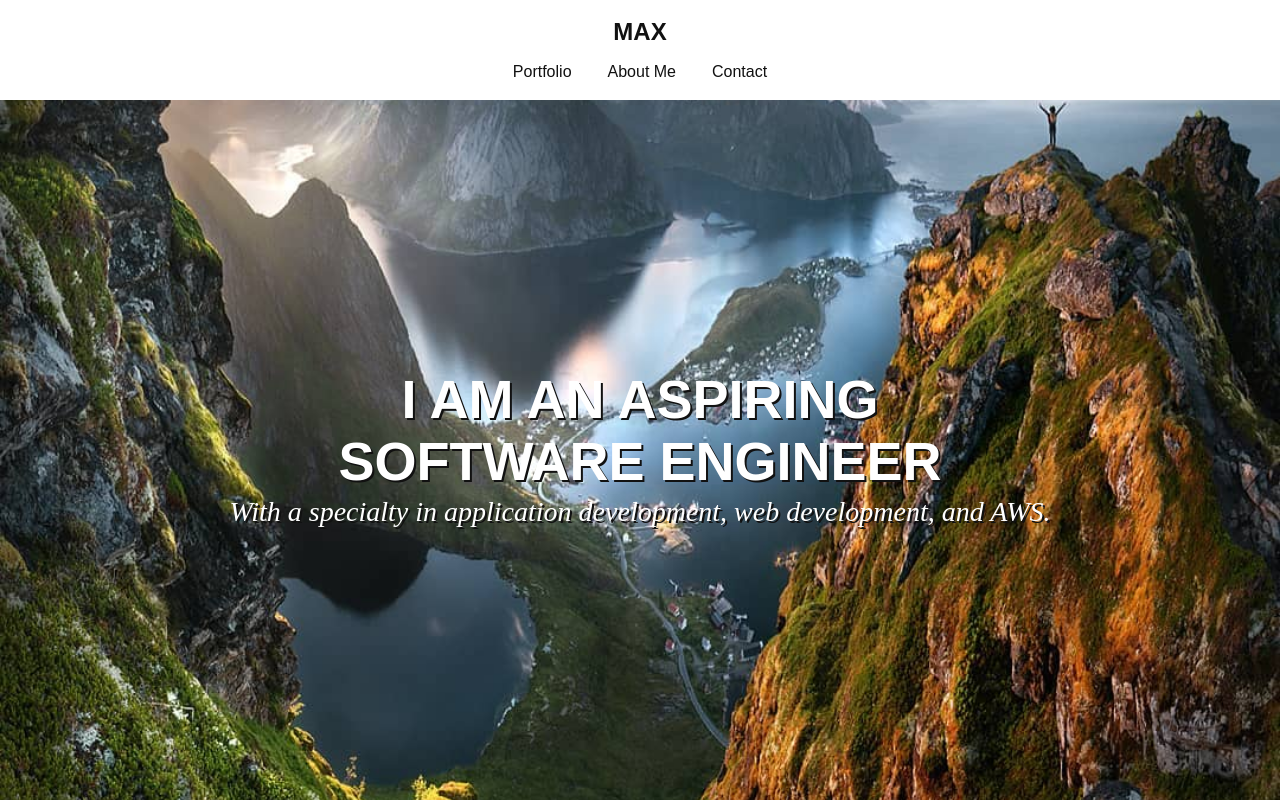
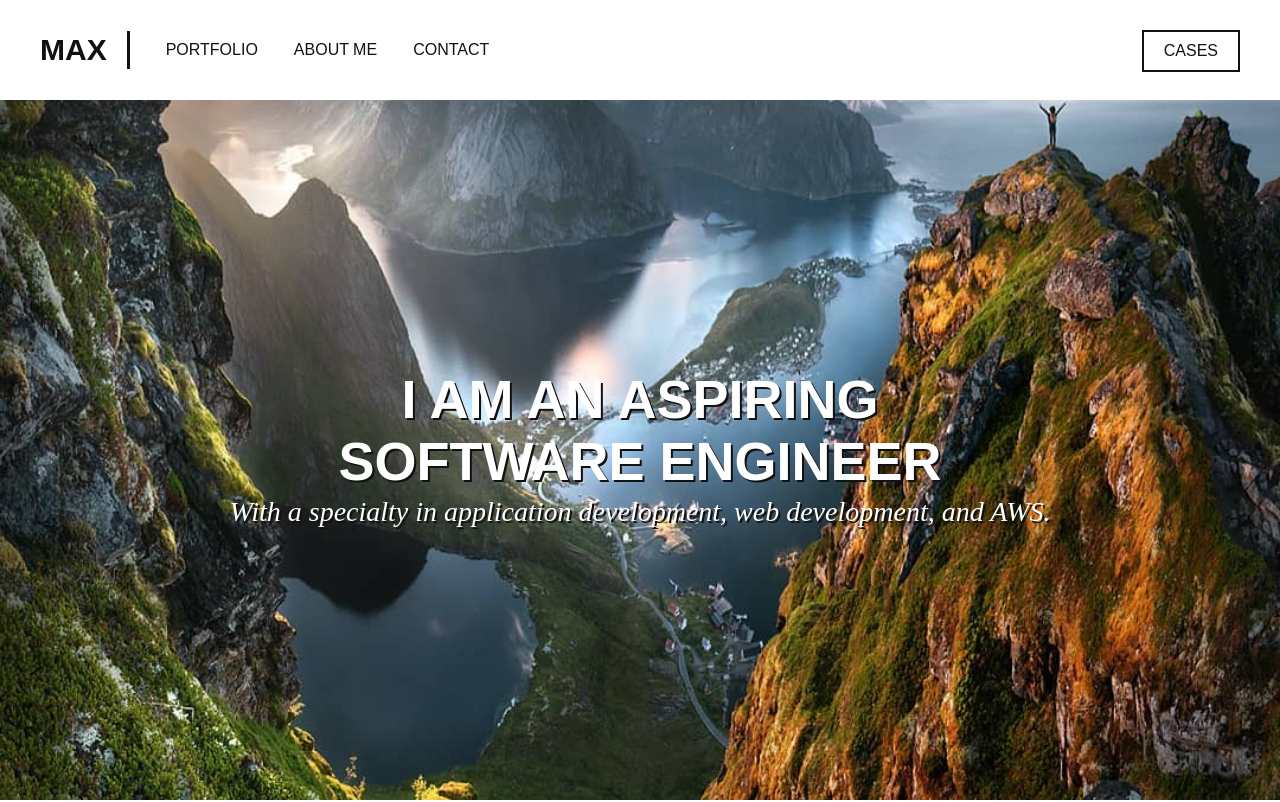
Before and after one commit to max4211/html_basics, a plain HTML site: page portfolio/index.html in a window 1280 px wide. Shown: the top 802 px of the page. Drawn offline with Linux system fonts and the light colour scheme.

Commit message:
Reformatted header for desktop version

```diff
--- a/portfolio/style.css
+++ b/portfolio/style.css
@@ -107,10 +107,6 @@ input, select {
     text-decoration: none;
 }
 
-body {
-
-}
-
 header {
     background-color: #fff;
     width: 100%;
@@ -119,7 +115,7 @@ header {
 
 header .header-brand {
     font-family: sans-serif;
-    font-size: 24px;
+    font-size: 30px;
     font-weight: 850;
     color: #111;
     text-transform: uppercase;
@@ -145,10 +141,45 @@ header nav ul li a{
     font-family: sans-serif;
     font-size: 16px;
     color: #111;
+    text-transform: uppercase;
 }
 
 header .header-cases {
     display: none;
+}
+
+@media only screen and (min-width: 1000px) {
+    header .header-brand {
+        margin: 31px 0;
+        text-align: left;
+        line-height: 38px;
+        padding: 0 20px 0 40px;
+        border-right: 3px solid #111;
+        float: left;
+    }
+
+    header nav ul {
+        margin: 20px 0 0 20px;
+        float: left;
+    }
+
+    header nav ul li a{
+        line-height: 60px;
+    }
+
+    header .header-cases {
+        display: block;
+        line-height: 38px;
+        font-family: sans-serif;
+        font-size: 16px;
+        color: #111;
+        text-transform: uppercase;
+        border: 2px solid #111;
+        float: right;
+        margin-right: 40px;
+        margin-top: 30px;
+        padding: 0 20px;
+    }
 }
 
 .index-banner {
@@ -202,6 +233,11 @@ header .header-cases {
     line-height: 100px;
 }
 
+@media only screen and (min-width: 1000px) {
+
+}
+
+
 footer {
     width: calc(100% - 80px);
     padding: 40px 40px;
```
